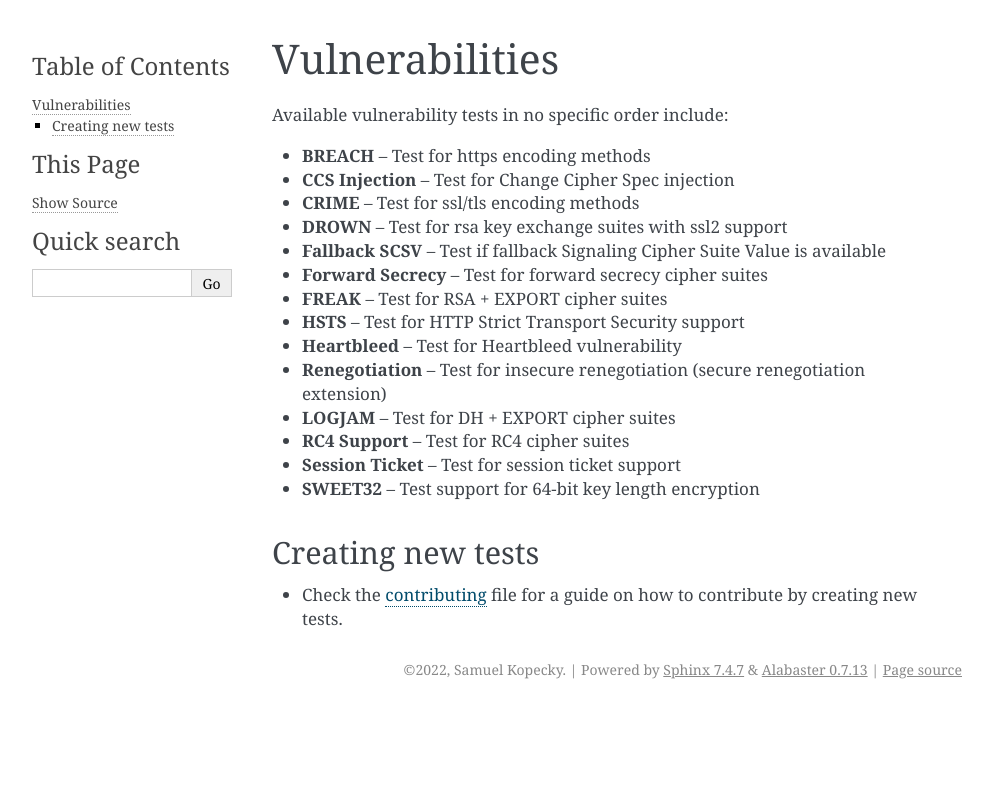
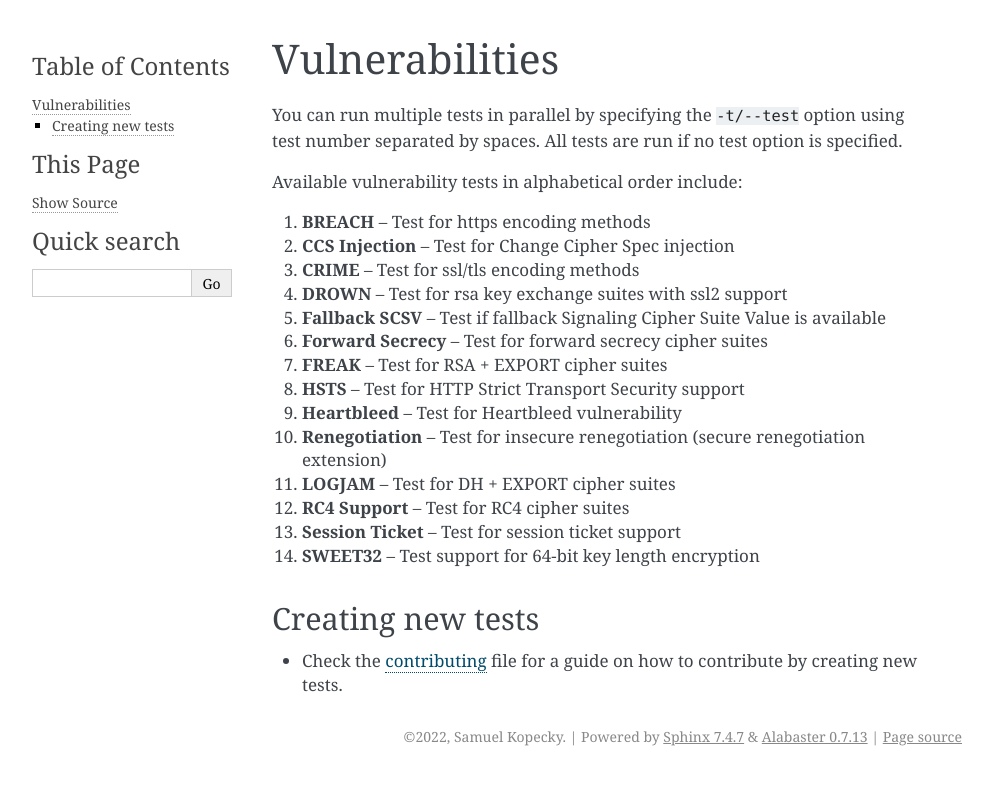
Before and after one commit to SamoKopecky/ssltest, a Sphinx documentation site: the page built from docs/vulnerabilities.md, in a window 1280 px wide. Shown: the top 785 px of the page, without its empty margins (148-1141 px from the left). Built offline with Sphinx 7.4.7, drawn with Linux system fonts in a browser that asks for light colours.

```diff
--- /dev/null
+++ b/docs/requirements.txt
@@ -0,0 +1,2 @@
+myst-parser
+Sphinx
--- a/docs/vulnerabilities.md
+++ b/docs/vulnerabilities.md
@@ -1,20 +1,22 @@
 # Vulnerabilities
 
-Available vulnerability tests in no specific order include:
-- **BREACH** -- Test for https encoding methods
-- **CCS Injection** -- Test for Change Cipher Spec injection
-- **CRIME** -- Test for ssl/tls encoding methods
-- **DROWN** -- Test for rsa key exchange suites with ssl2 support
-- **Fallback SCSV** -- Test if fallback Signaling Cipher Suite Value is available
-- **Forward Secrecy** -- Test for forward secrecy cipher suites
-- **FREAK** -- Test for RSA + EXPORT cipher suites
-- **HSTS** -- Test for HTTP Strict Transport Security support
-- **Heartbleed** -- Test for Heartbleed vulnerability
-- **Renegotiation** -- Test for insecure renegotiation (secure renegotiation extension)
-- **LOGJAM** -- Test for DH + EXPORT cipher suites
-- **RC4 Support** -- Test for RC4 cipher suites
-- **Session Ticket** -- Test for session ticket support
-- **SWEET32** -- Test support for 64-bit key length encryption
+You can run multiple tests in parallel by specifying the `-t/--test` option using test number separated by spaces. All tests are run if no test option is specified.
+
+Available vulnerability tests in alphabetical order include:
+1. **BREACH** -- Test for https encoding methods
+2. **CCS Injection** -- Test for Change Cipher Spec injection
+3. **CRIME** -- Test for ssl/tls encoding methods
+4. **DROWN** -- Test for rsa key exchange suites with ssl2 support
+5. **Fallback SCSV** -- Test if fallback Signaling Cipher Suite Value is available
+6. **Forward Secrecy** -- Test for forward secrecy cipher suites
+7. **FREAK** -- Test for RSA + EXPORT cipher suites
+8. **HSTS** -- Test for HTTP Strict Transport Security support
+9. **Heartbleed** -- Test for Heartbleed vulnerability
+10. **Renegotiation** -- Test for insecure renegotiation (secure renegotiation extension)
+11. **LOGJAM** -- Test for DH + EXPORT cipher suites
+12. **RC4 Support** -- Test for RC4 cipher suites
+13. **Session Ticket** -- Test for session ticket support
+14. **SWEET32** -- Test support for 64-bit key length encryption
 
 ## Creating new tests
 
```
Also changed, not shown: README.md (+35 -6 lines), docs/configuration.md (added, +20 -0 lines), docs/contributing.md (+8 -7 lines), docs/features.md (+22 -4 lines), docs/index.md (+20 -9 lines), .readthedocs.yaml.
